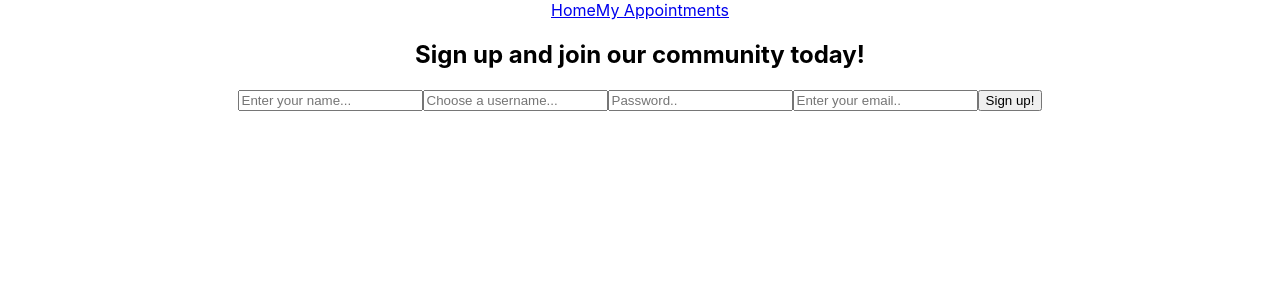
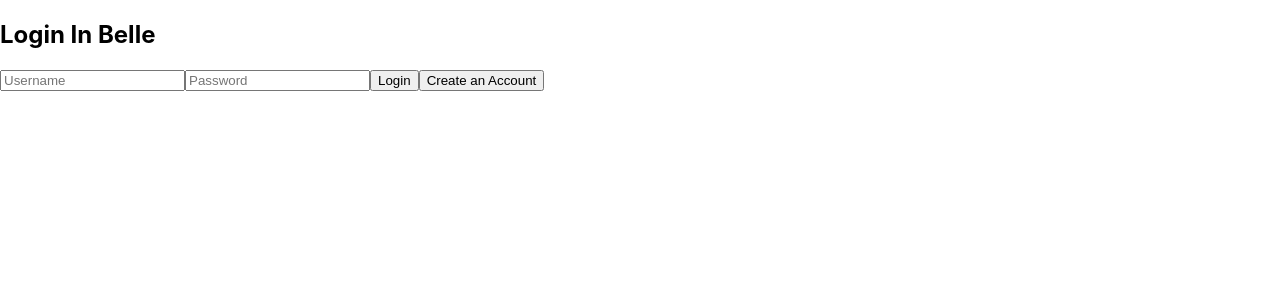
Before and after one commit to ShevDenny/Hairsuit_Frontend, a React (Create React App) app: page /signup in a window 1280 px wide. Shown: the top 300 px of the page. Built offline with nearby package versions, Linux system fonts and the light colour scheme; no server answers.

Commit message:
login/signup func

```diff
--- a/package.json
+++ b/package.json
@@ -3,6 +3,7 @@
   "version": "0.1.0",
   "private": true,
   "dependencies": {
+    "@material-ui/core": "^4.12.3",
     "@testing-library/jest-dom": "^5.14.1",
     "@testing-library/react": "^11.2.7",
     "@testing-library/user-event": "^12.8.3",
--- a/src/App.js
+++ b/src/App.js
@@ -1,15 +1,36 @@
 import './App.css';
+import React, {useState, useEffect} from 'react'
+import { useHistory } from 'react-router-dom'
 import NavBar from './NavBar'
 import MainContent from './MainContent'
 
+import LogIn from './LogIn'
+
+
+
+
+
 
 function App() {
+  const[user, setUser] = useState(null)
+
+  let history = useHistory()
+
+  // useEffect(() => {
+  //   fetch('http://localhost:3000/me')
+  //   .then(res => res.json())
+  //   .then(userData => setUser(userData))
+
+  // },[])
+
+  if(!user) return <LogIn user={user} setUser={setUser} history={history}/>
 
 
   return (
     <div className="App">
-      <NavBar />
-      <MainContent />
+      <NavBar user={user} setUser={setUser}/>
+      <MainContent user={user} setUser={setUser} history={history}/>
+
     </div>
   );
 }
--- a/src/AppointmentForm.js
+++ b/src/AppointmentForm.js
@@ -1,60 +1,47 @@
 import Calendar from 'react-calendar';
-import {useState} from 'react'
+import React, {useState} from 'react'
 import 'react-calendar/dist/Calendar.css'
+import TextField from '@material-ui/core/TextField'
 
 
 
-function AppointmentForm({appointments, setAppointments}) {
+function AppointmentForm({appointments, setAppointments, salon, history}) {
     const[date, setDate] = useState('')
+    const[endTime, setEndTime] = useState('')
     const[time, setTime] = useState('')
     const[description, setDescription] = useState('')
 
 
-    // const ReactCalendar = () => {
-    //     const [date, setDate] = useState(new Date());
+    async function handleSubmit(e){
+        e.preventDefault();
 
-    //     const onChange = (date) => {
-    //         setDate(date)
-    //     }
-
-    //     return (
-    //         <div>
-    //             <Calendar onChange={onChange} value={date} />
-
-    //         </div>
-    //     )
-    //   }
-
-    function handleSubmit(e){
-        e.preventDefault()
-        console.log("form data")
-        let newAppointment = {
-            date,
+        const newAppointment = {
+            date: date,
             start_time: time,
-            description
-        }
-        fetch('https://example.com/profile', {
+            description,
+            user_id: 1,
+            salon_id: salon.id
+        };
+        console.log(newAppointment)
+        const res = await fetch(`http://localhost:3000/appointments`, {
             method: 'POST',
             headers: {
-                "Access-Control-Allow-Origin": "*",
-                'Content-Type': 'application/json',
+              'Content-Type': 'application/json'
             },
-            body: JSON.stringify(newAppointment),
-            })
-            .then(response => response.json())
-            .then(data => {
-            console.log('Success:', data);
-            })
+            body: JSON.stringify(newAppointment)
+        });
+        if (res.ok) {
+            console.log(res)
 
-        // fetch(`http://localhost:3000/appointments`, {
-        //     method: 'POST',
-        //     headers: {
-        //       'Content-Type': 'application/json'
-        //     },
-        //     body: JSON.stringify(new_appointment)
-        // })
-        // .then(res => res.json())
-        // .then(apptData => setAppointments([...appointments, apptData]))
+            const json = await res.json();
+            setAppointments([...appointments, json]);
+            alert("Appointment booked!")
+            history.push(`/my-appointments`)
+        } else {
+            const errors = await res.json();
+            console.log(errors.errors)
+        }
+
     }
 
 
@@ -64,14 +51,56 @@ function AppointmentForm({appointments, setAppointments}) {
 
         <div className="appointment">
             {/* <ReactCalendar /> */}
-            <form className="appt-form" onSubmit={handleSubmit}>
-                <input type="date" placeholder="Select a date" value={date} onChange={(e) => setDate(e.target.value)} />
-                <input type="time" placeholder="time" value={time} onChange={(e) => setTime(e.target.value)}/>
-                <input type="text" placeholder="reason for visit" value={description} onChange={(e) => setDescription(e.target.value)}/>
-                <input type="submit" value="Book Now"/>
+            <form className="" noValidate onSubmit={handleSubmit}>
+                <TextField
+                    id="date"
+                    label="Appointment Date"
+                    type="date"
+                    defaultValue="2017-05-24"
+                    className=""
+                    required
+                    InputLabelProps={{
+                    shrink: true,
+                    }}
+                    value={date}
+                    onChange={(e) => setDate(e.target.value)}
+
+                />
+                <TextField
+                    id="time"
+                    label="Appointment Time"
+                    type="time"
+                    defaultValue="07:30"
+                    className=""
+                    required
+                    InputLabelProps={{
+                    shrink: true,
+                    }}
+                    inputProps={{
+                    step: 300,
+                    }}
+                    value={time}
+                    onChange={(e) => setTime(e.target.value)}
+                />
+                <TextField
+                    id="desc"
+                    label="Reason for Visit"
+                    type="text"
+                    className=""
+                    required
+                    InputLabelProps={{
+                    shrink: true,
+                    }}
+                    value={description}
+                    onChange={(e) => setDescription(e.target.value)}
+                />
+
             </form>
+
         </div>
     )
 }
 
+
+
 export default AppointmentForm;
--- a/src/LogIn.js
+++ b/src/LogIn.js
@@ -1,14 +1,80 @@
-function Login() {
+import React, {useState} from 'react'
+import SignUp from './SignUp'
+
+function Login({setUser, history}) {
+    const[formData, setFormData] = useState({
+        username: '',
+        password: ''
+    })
+    const[errors, setErrors] = useState(null)
+    const[signUp, setSignUp] = useState(false)
+
+    function handleSubmit(e){
+        e.preventDefault()
+        const user = {
+          user_name: formData.username,
+          password: formData.password
+        }
+
+        fetch(`http://localhost:3000/login`, {
+          method: 'POST',
+          headers: {
+            'Content-Type': 'application/json'
+          },
+          body: JSON.stringify({user})
+        })
+        .then(res => res.json())
+        .then(userData => {
+            if (userData.errors) {
+                setErrors(userData.errors)
+
+            } else {
+                setUser(userData)
+                history.push('/home')
+            }
+        })
+      }
+
+      function handleChange(e) {
+          setFormData({
+              ...formData,
+              [e.target.name]: e.target.value
+          })
+      }
 
 
     return (
         <div className="login">
-            <form className="login-form">
+            {!signUp ?
+            <>
+            <form className="login-form" onSubmit={handleSubmit}>
                 <h2>Login In Belle</h2>
-                <input type="text" placeholder="Username" value="" name="name" />
-                <input type="password" placeholder="Password" value="" name="name" />
-                <input type="submit" value="Login" />
+
+                <input
+                    type="text"
+                    placeholder="Username"
+                    value={formData.username}
+                    name="username"
+                    onChange={handleChange}
+                />
+                <input
+                    type="password"
+                    placeholder="Password"
+                    value={formData.password}
+                    name="password"
+                    onChange={handleChange}
+                />
+                {errors ? errors.map(error => <div>{error}</div>) : null}
+                <button type="submit" value="Login">Login</button>
+
+                <button value="signup" onClick={() => setSignUp(!signUp)}>Create an Account</button>
+
             </form>
+            </>
+            :
+            <SignUp setUser={setUser} history={history}/>
+            }
+
         </div>
     )
 }
--- a/src/MainContent.js
+++ b/src/MainContent.js
@@ -1,6 +1,5 @@
 import {Route, Switch} from 'react-router-dom'
 import {useEffect, useState} from 'react'
-import { useHistory } from 'react-router-dom'
 import HomePage from './HomePage'
 import SalonDisplay from './SalonDisplay'
 import MyAppointments from './MyAppointments'
@@ -9,13 +8,13 @@ import SignUp from './SignUp'
 import SalonPage from './SalonPage'
 
 
-function MainContent() {
+function MainContent({user, setUser, history}) {
     const [salons, setSalons] = useState([])
     const [salon, setSalon] = useState([])
     const [searchTerm, setSearchTerm] = useState("")
     const[appointments,setAppointments] = useState([])
 
-    let history = useHistory()
+
 
     useEffect(() => {
         fetch(`http://localhost:3000/salons`)
@@ -28,6 +27,16 @@ function MainContent() {
         .then(res => res.json())
         .then(appointmentData => setAppointments(appointmentData))
     },[])
+
+    console.log(appointments)
+
+    // useEffect(() => {
+    //     fetch(`http://localhost:3000/users`)
+    //     .then(res => res.json())
+    //     .then(userData => setUser(userData))
+    // },[])
+
+    // console.log(user)
 
 
 
@@ -51,23 +60,18 @@ function MainContent() {
     return (
         <>
             <Switch>
-                <Route exact path="/">
+
+                <Route exact path="/home">
                     <HomePage salons={salons} setSalons={setSalons} setSearchTerm={setSearchTerm} searchTerm={searchTerm} handleSearch={handleSearch} />
                 </Route>
-                <Route path="/my-appts">
-                    <MyAppointments appointments={appointments} />
+                <Route path="/my-appointments">
+                    <MyAppointments appointments={appointments} setAppointments={setAppointments} />
                 </Route>
                 <Route path="/salons">
                     <SalonDisplay setSalon={setSalon} salonList={filteredSalons} history={history} />
                 </Route>
                 <Route path="/salon-info">
-                    <SalonPage salon={salon} appointments={appointments} setAppointments={setAppointments} />
-                </Route>
-                <Route path="/login">
-                    <LogIn />
-                </Route>
-                <Route path="/signup">
-                    <SignUp />
+                    <SalonPage history={history} salon={salon} appointments={appointments} setAppointments={setAppointments} />
                 </Route>
             </Switch>
         </>
--- a/src/ReviewForm.js
+++ b/src/ReviewForm.js
@@ -0,0 +1,46 @@
+import React, {useState} from "react"
+
+export default function ReviewForm() {
+    const [review, setReview]= useState('')
+
+    function leaveReview(e){
+        e.preventDefault()
+        console.log(review)
+        fetch(`/reviews`, {
+            method: 'POST',
+            headers: {
+                'Content-Type': 'application/json'
+            },
+            body: JSON.stringify({review})
+        })
+        .then(res => res.json())
+        .then(console.log)
+
+    }
+
+    function updateReview(){
+
+    }
+
+    function deleteReview(){
+
+    }
+
+    function handleChange(e){
+        setReview(e.target.value)
+        console.log(review)
+    }
+
+
+
+
+    return (
+        <div>
+            <form className="review-form" onSubmit={leaveReview}>
+                <input type="text" placeholder="Tell us what you think..." value={review} onChange={handleChange}></input>
+                <input type="submit" />
+            </form>
+
+        </div>
+    )
+}
--- a/src/SalonSearchCard.js
+++ b/src/SalonSearchCard.js
@@ -1,4 +1,4 @@
-
+import React from "react"
 
 function SalonSearchCard({salon, history,setSalon}){
 
--- a/src/SignUp.js
+++ b/src/SignUp.js
@@ -1,15 +1,70 @@
-function SignUp() {
+import React, {useState} from 'react'
+
+function SignUp({user, setUser, history}) {
+    const[formData, setFormData] = useState({
+        name: "",
+        username: "",
+        password: "",
+        email: "",
+        admin: false
+    })
+    const[errors, setErrors] = useState(null)
+
+
+      function handleSubmit(e){
+        e.preventDefault()
+        const user = {
+            name: formData.name,
+            user_name: formData.username,
+            password: formData.password,
+            email: formData.email,
+            admin: false
+        }
+
+        fetch(`http://localhost:3000/signup`, {
+          method: 'POST',
+          headers: {
+            'Content-Type': 'application/json'
+          },
+          body: JSON.stringify({user})
+        })
+        .then(res => res.json())
+        .then(userData => {
+            if (userData.errors) {
+                setErrors(userData.errors)
+
+            } else {
+                setUser(userData)
+                history.push('/home')
+            }
+        })
+      }
+
+      function handleChange(e) {
+          setFormData({
+              ...formData,
+              [e.target.name]: e.target.value
+          })
+      }
+
+
+
+
+
 
 
     return (
         <div className="signup">
-            <form className="signup-form">
+            <form className="signup-form" onSubmit={handleSubmit}>
                 <h2>Sign up and join our community today! </h2>
-                <input type="text" placeholder="Enter your name..." value="" name="name" />
-                <input type="text" placeholder="Choose a username..." value="" name="name" />
-                <input type="password" placeholder="Password.." value="" name="name" />
-                <input type="email" placeholder="Enter your email.." value="" name="name" />
-                <input type="submit" value="Sign up!" />
+                <input type="text" placeholder="Enter your name..." value={formData.name} name="name" onChange={handleChange} />
+                <input type="text" placeholder="Choose a username..." value={formData.username} name="username" onChange={handleChange} />
+                <input type="password" placeholder="Password.." value={formData.password} name="password" onChange={handleChange} />
+                <input type="email" placeholder="Enter your email.." value={formData.email} name="email" onChange={handleChange} />
+                {/* <button onClick={() => setFormData(!formData.admin)}>Admin</button> */}
+                {errors ? errors.map(error => <div>{error}</div>) : null}
+                <button type="submit" value="Sign up!">Sign up</button>
+                <a href="http://localhost:2000/">Already have an account?</a>
             </form>
         </div>
     )
```
Also changed, not shown: src/AppointmentCard.js (added, +29 -0 lines), src/MyAppointments.js (+25 -1 lines), src/NavBar.js (+17 -1 lines), src/SalonPage.js (+6 -4 lines), 1 other file (tests, documents, lock files or other folders).
